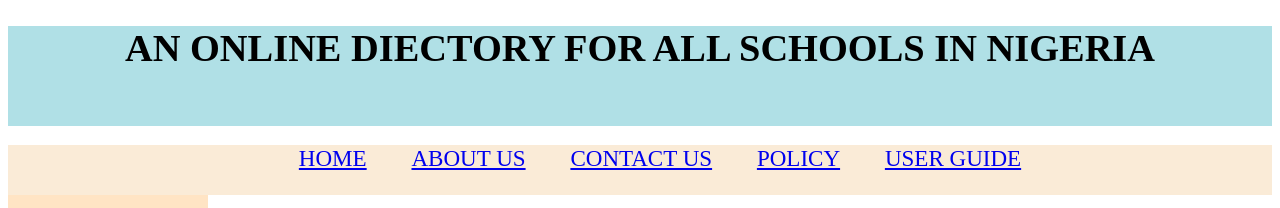
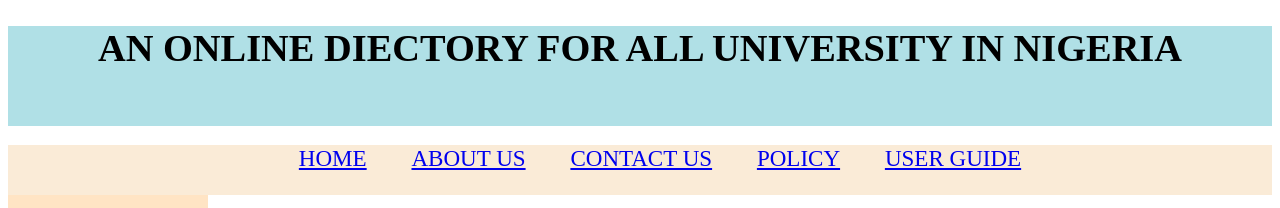
Before and after one commit to topedave/school, a plain HTML site: page index.html in a window 1280 px wide. Shown: the top 208 px of the page. Drawn offline with Linux system fonts and the light colour scheme.

Commit message:
Update index.html

```diff
--- a/index.html
+++ b/index.html
@@ -10,7 +10,7 @@
 <body>
 
   <main>
-  <header><h1>AN ONLINE DIECTORY FOR ALL SCHOOLS IN NIGERIA</h1></header>
+  <header><h1>AN ONLINE DIECTORY FOR ALL UNIVERSITY IN NIGERIA</h1></header>
   <nav>
 <ul>
 <li><a href="index.html">HOME</a></li>
```
